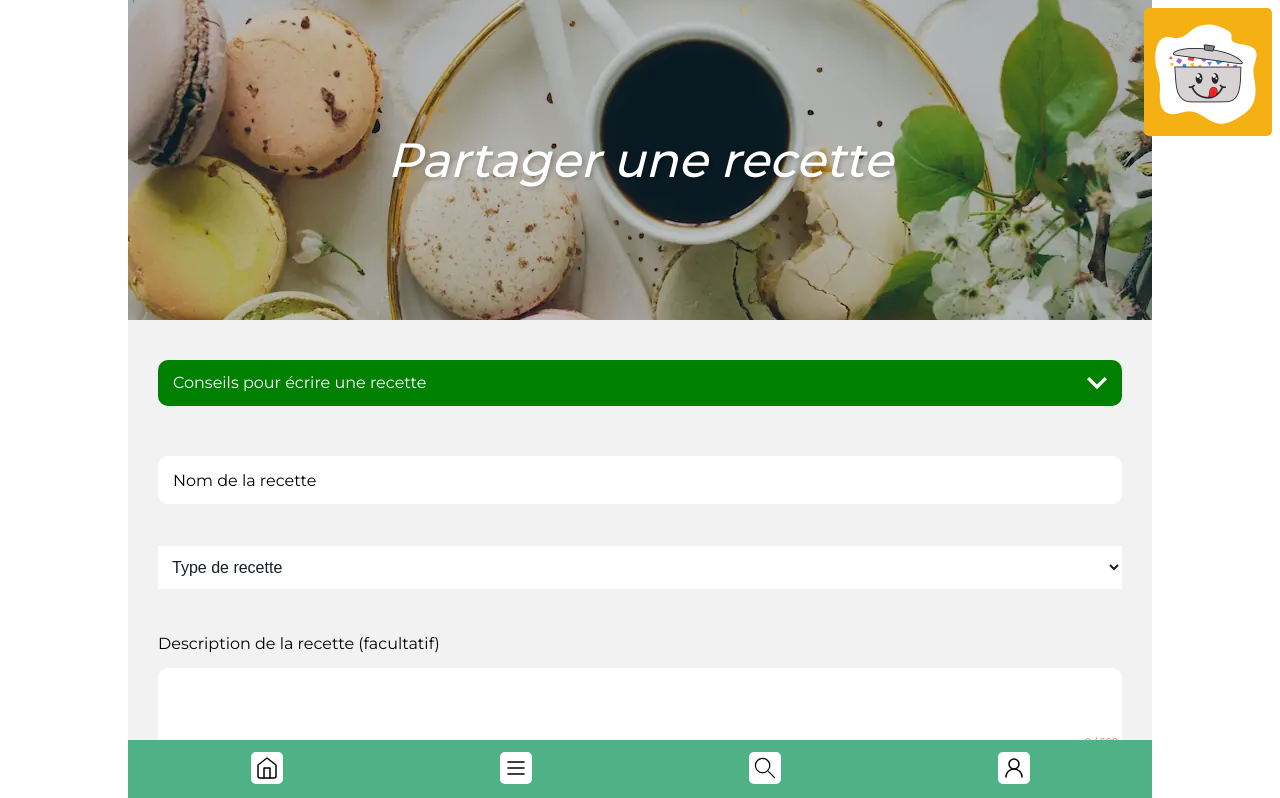
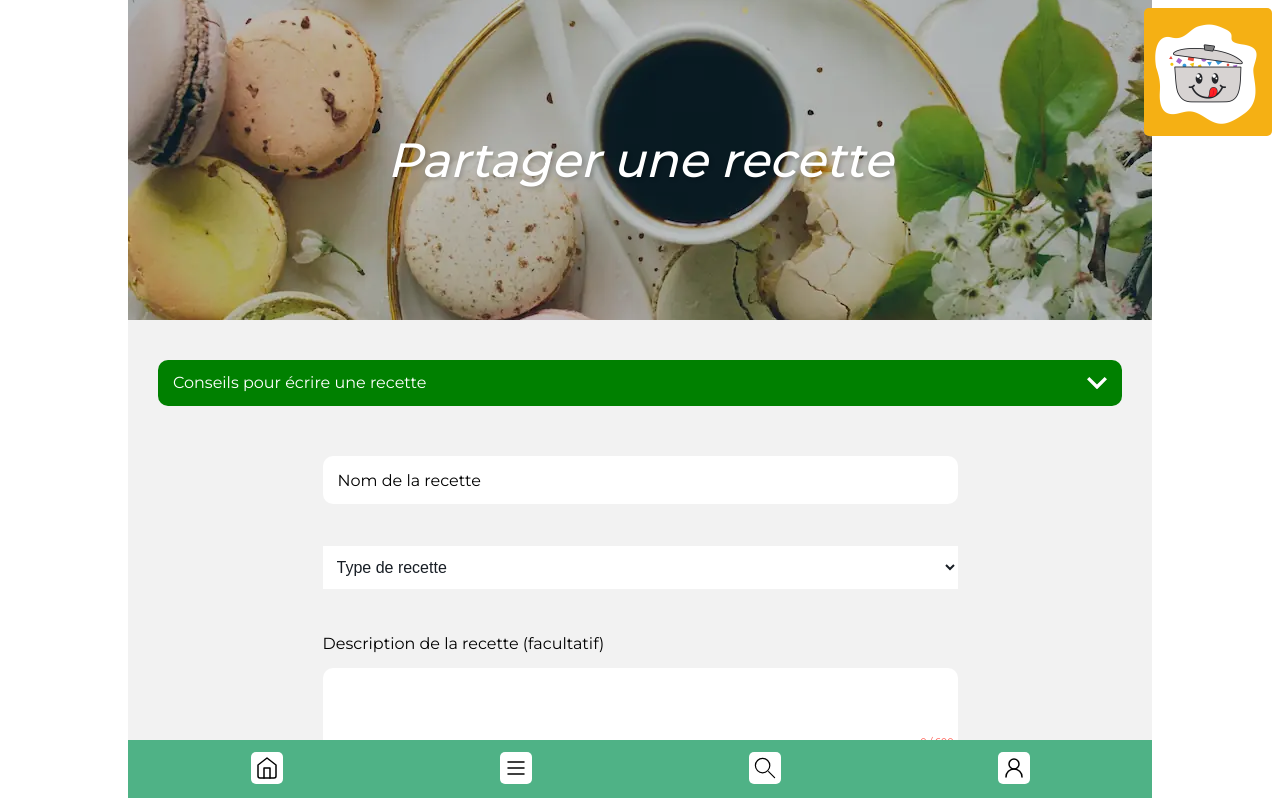
Before and after one commit to Sinematic/CuisineFiesta-F, a React (Vite) app: page /ajouter-une-recette in a window 1280 px wide. Shown: the top 798 px of the page. Built offline with nearby package versions, Linux system fonts and the light colour scheme; sample sign-in values are in the browser's storage.

Commit message:
Fix intégration 404 et création de recette PC

```diff
--- a/src/styles/pages/CreateRecipe.css
+++ b/src/styles/pages/CreateRecipe.css
@@ -39,3 +39,13 @@ select, option {
 .dropdown-padding > p:first-of-type {
     padding-bottom: 12px;
 }
+
+@media all and (min-width: 1024px) {
+
+    .recipe-builder > form > .input-wrapper,
+    .recipe-builder > form > .select-wrapper,
+    .recipe-builder > form > .textarea-wrapper,
+    .recipe-builder textarea {
+        width: 635px;
+    }
+}
--- a/src/styles/pages/NotFound.css
+++ b/src/styles/pages/NotFound.css
@@ -28,6 +28,8 @@
 .wrapper-404 > .redirect-home {
     padding: 14px 24px;
     border-radius: 5px;
+    color: var(--white);
+    background-color: var(--blue);
 }
 
 @media all and (min-width: 1024px) {
@@ -43,4 +45,5 @@
     .wrapper-404 > p {
         font-size: 1.4rem;
     }
+
 }
--- a/src/styles/pages/Search.css
+++ b/src/styles/pages/Search.css
@@ -25,3 +25,11 @@
     color: var(--dark-grey);
     text-align: center;
 }
+
+@media all and (min-width: 1024px) {
+
+    .filters > .input-wrapper {
+        margin: auto;
+        width: 50%;
+    }
+}
```
